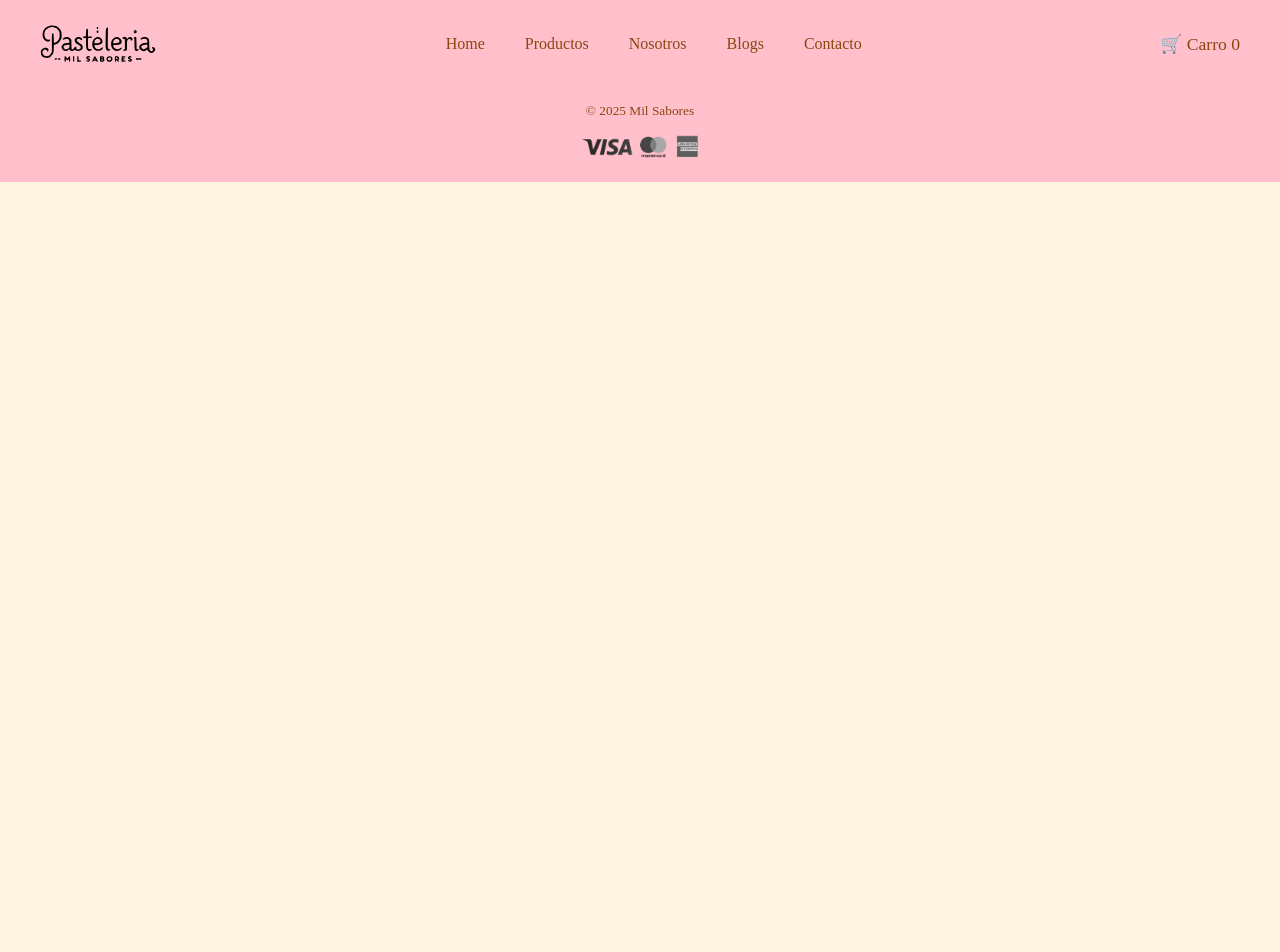
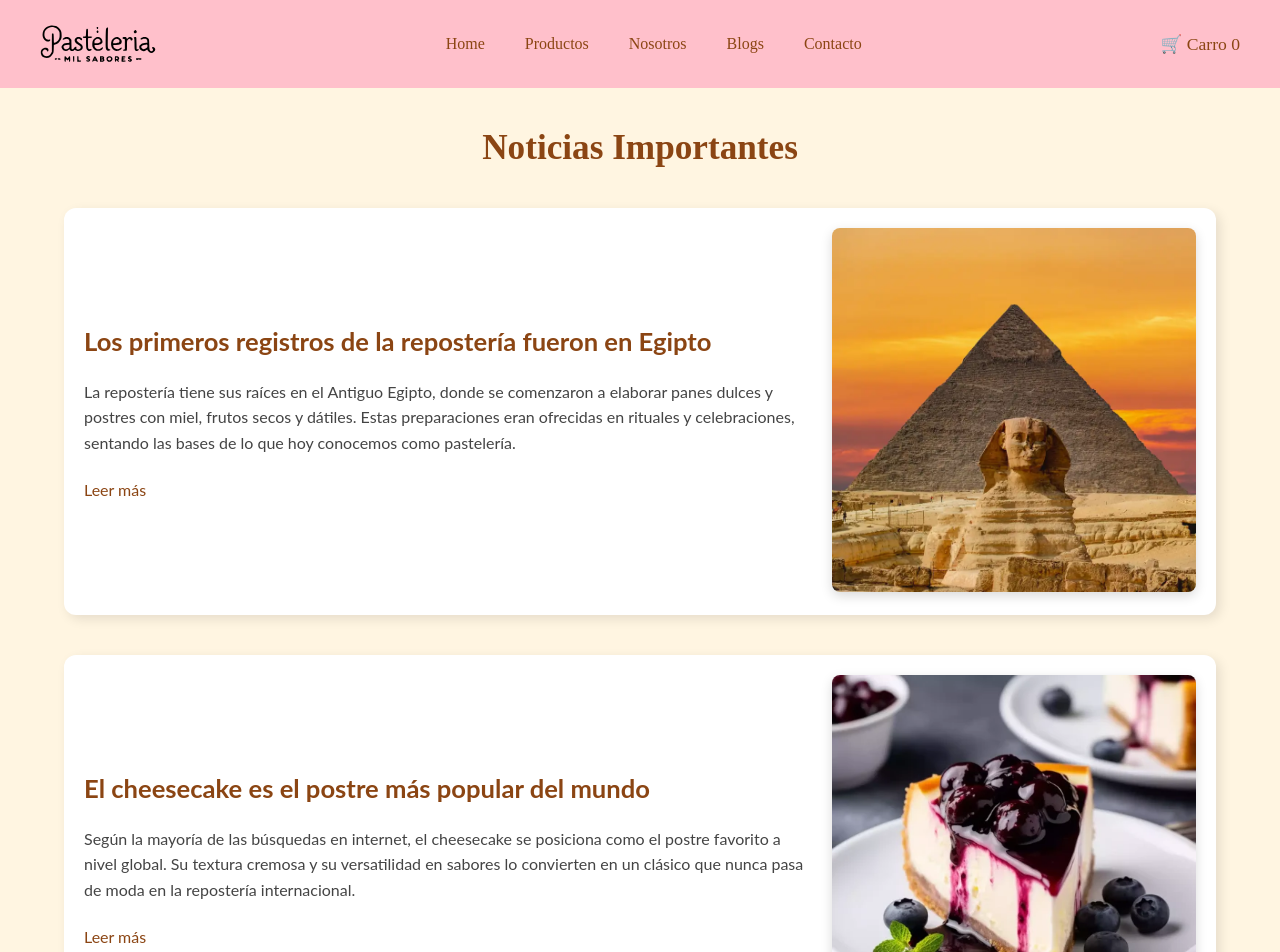
Before and after one commit to j-galvez/pasteleria-react, a React (Create React App) app: page /blogs in a window 1280 px wide. Shown: the top 952 px of the page. Before the commit the page ends 800 px from the top, so only its background shows below. Built offline with nearby package versions, Linux system fonts and the light colour scheme.

Commit message:
Blogs y contacto terminados

```diff
--- a/src/App.js
+++ b/src/App.js
@@ -1,13 +1,38 @@
 import './App.css';
-import { BrowserRouter } from 'react-router-dom';
+import { BrowserRouter, Route } from 'react-router-dom';
 import Navbar from './components/Navbar';
 import Footer from './components/Footer';
-
+import { Routes } from 'react-router-dom';
+// import Home from './pages/Home';
+import Blogs from './pages/Blogs';
+import Blog1 from './pages/Blog1';
+import Blog2 from './pages/Blog2';
+import Contacto from './pages/Contacto';
+// import Productos from './pages/Productos';
+// import Tortas from './pages/Tortas';
+// import Postres from './pages/Postres';
+// import Carrito from './pages/Carrito';
+// import Nosotros from './pages/Nosotros';
 
 function App() {
   return (
     <BrowserRouter>
       <Navbar />
+      <Routes>
+        {/*
+        <Route path="/" element={<Home title="Mil Sabores" />} />
+        <Route path="/productos" element={<Productos />} />
+        <Route path="/tortas" element={<Tortas />} />
+        <Route path="/postres" element={<Postres />} />
+        <Route path="/carrito" element={<Carrito />} />
+        <Route path="/nosotros" element={<Nosotros />} />
+        */}
+        <Route path="/blogs" element={<Blogs />} />
+        <Route path="/blog1" element={<Blog1 />} />
+        <Route path="/blog2" element={<Blog2 />} />
+        <Route path="/contacto" element={<Contacto />} />
+        <Route path="*" element={<h1>404 - Página no encontrada</h1>} />
+      </Routes>
       <Footer />
     </BrowserRouter>
   );
--- a/src/pages/Blog1.jsx
+++ b/src/pages/Blog1.jsx
@@ -0,0 +1,30 @@
+import { NavLink } from "react-router-dom";
+import egipto from '../assets/egipto.webp';
+export default function Blog1() {
+    return(
+
+        <main className="blog-detalle">
+    <h1 className="titulo-blog">Los primeros registros de la repostería fueron en Egipto</h1>
+    <div className="blog-contenido">
+      <img src={egipto} alt="Repostería en Egipto" className="blog-imagen" />
+      <div className="blog-texto">
+        <p>
+          La historia de la repostería comienza en el Antiguo Egipto, donde ya se elaboraban los primeros panes dulces y postres a base de miel,
+          dátiles, frutos secos y cereales. Estas recetas no solo eran parte de la vida cotidiana, sino que también tenían un fuerte carácter
+          ceremonial, pues eran ofrecidas a los dioses y compartidas en celebraciones importantes.
+        </p>
+        <p>
+          Con el tiempo, estas tradiciones se expandieron a través de Grecia y Roma, quienes adoptaron y perfeccionaron muchas de estas técnicas.
+          Ingredientes como la miel, las nueces y la leche comenzaron a formar parte de un sinfín de preparaciones que hoy podemos reconocer como
+          el origen de la pastelería moderna.
+        </p>
+        <p>
+          Gracias a este legado, hoy disfrutamos de una repostería diversa y rica en sabores, que mezcla tradición e innovación, conservando
+          siempre esa esencia de compartir dulzura en momentos especiales.
+        </p>
+      </div>
+    </div>
+    <NavLink to="/blogs" className="btn-volver">⬅ Volver a Blogs</NavLink>
+  </main>
+    );
+}
--- a/src/pages/Blog2.jsx
+++ b/src/pages/Blog2.jsx
@@ -0,0 +1,31 @@
+import { NavLink } from "react-router-dom";
+import cheesecake from '../assets/Cheesecake.webp';
+export default function Blog2() {
+    return(
+
+        <main className="blog-detalle">
+    <h1 className="titulo-blog">El cheesecake es el postre más popular del mundo, según el internet</h1>
+    <div className="blog-contenido">
+      <img src={cheesecake} alt="Cheesecake clásico" className="blog-imagen" />
+      <div className="blog-texto">
+        <p>
+          El cheesecake, o pastel de queso, es considerado por muchos como el postre más popular del mundo.
+          Su origen se remonta a la Antigua Grecia, donde ya se preparaban versiones sencillas de este pastel con queso fresco, miel y harina.
+          Sin embargo, su fama internacional se consolidó con las variantes modernas que se popularizaron en Estados Unidos,
+          en especial el icónico <em>New York Cheesecake</em>.
+        </p>
+        <p>
+          Hoy en día existen infinitas versiones: desde el clásico horneado hasta los cheesecakes fríos, veganos o sin gluten.
+          Además, la versatilidad del cheesecake lo convierte en un postre que se adapta a todo tipo de ingredientes:
+          chocolate, frutas, galletas, caramelo, matcha, entre muchos otros.
+        </p>
+        <p>
+          Internet ha sido clave para posicionarlo como el favorito global, con miles de recetas compartidas en redes sociales,
+          convirtiéndose en tendencia y en un infaltable de las celebraciones alrededor del mundo.
+        </p>
+      </div>
+    </div>
+    <NavLink to="/blogs" className="btn-volver">⬅ Volver a Blogs</NavLink>
+  </main>
+    );
+}
--- a/src/pages/Blogs.jsx
+++ b/src/pages/Blogs.jsx
@@ -0,0 +1,41 @@
+import { NavLink } from "react-router-dom";
+import egipto from "../assets/egipto.webp";
+import cheesecake from "../assets/Cheesecake.webp";
+
+export default function Blogs() {
+    return(
+         <main class="blogs-lista">
+    <h1 class="titulo-blogs">Noticias Importantes</h1>
+
+    <section class="blog-card">
+      <div class="blog-texto">
+        <h2>Los primeros registros de la repostería fueron en Egipto</h2>
+        <p>
+          La repostería tiene sus raíces en el Antiguo Egipto, donde se comenzaron a elaborar panes dulces y
+          postres con miel, frutos secos y dátiles. Estas preparaciones eran ofrecidas en rituales y
+          celebraciones, sentando las bases de lo que hoy conocemos como pastelería.
+        </p>
+        <NavLink to="/blog1" className="btn-leer">Leer más</NavLink>
+      </div>
+      <div class="blog-img">
+        <img src={egipto} alt="Repostería en Egipto"/>
+      </div>
+    </section>
+
+    <section class="blog-card">
+      <div class="blog-texto">
+        <h2>El cheesecake es el postre más popular del mundo</h2>
+        <p>
+          Según la mayoría de las búsquedas en internet, el cheesecake se posiciona como el postre favorito a
+          nivel global. Su textura cremosa y su versatilidad en sabores lo convierten en un clásico que nunca
+          pasa de moda en la repostería internacional.
+        </p>
+        <NavLink to="/blog2" className="btn-leer">Leer más</NavLink>
+      </div>
+      <div class="blog-img">
+        <img src={cheesecake} alt="Cheesecake"/>
+      </div>
+    </section>
+  </main>
+    );
+}
--- a/src/pages/Contacto.jsx
+++ b/src/pages/Contacto.jsx
@@ -0,0 +1,21 @@
+export default function Contacto() {
+    return(
+
+        <main>
+        <section className="contacto">
+        <h1>Contáctanos!</h1>
+        <p className="subtitulo">Si tienes alguna pregunta, no dudes en contactarnos.</p>
+        <div className="contenedor">
+            <div className="info-contacto">
+                <h2>Contáctanos</h2>
+                <p>📍 Alameda 1588, Santiago</p>
+                <p>📞 +569 45676798</p>
+                <p>✉️ info@milsabores.cl</p>
+                <iframe src="https://www.google.com/maps/embed?pb=!1m18!1m12!1m3!1d832.2816562691823!2d-70.65873923034881!3d-33.44600739833697!2m3!1f0!2f0!3f0!3m2!1i1024!2i768!4f13.1!3m3!1m2!1s0x9662c5a80df40551%3A0x8ec1ea6a0f04ba3e!2sAv.%20Alameda%20Libertador%20Bernardo%20O&#39;Higgins%201588%2C%20Santiago%2C%20Regi%C3%B3n%20Metropolitana!5e0!3m2!1ses!2scl!4v1757381270840!5m2!1ses!2scl" allowfullscreen="" loading="lazy" referrerpolicy="no-referrer-when-downgrade"></iframe>
+            </div>
+        </div>
+    </section>
+
+    </main>
+    );
+}
```
